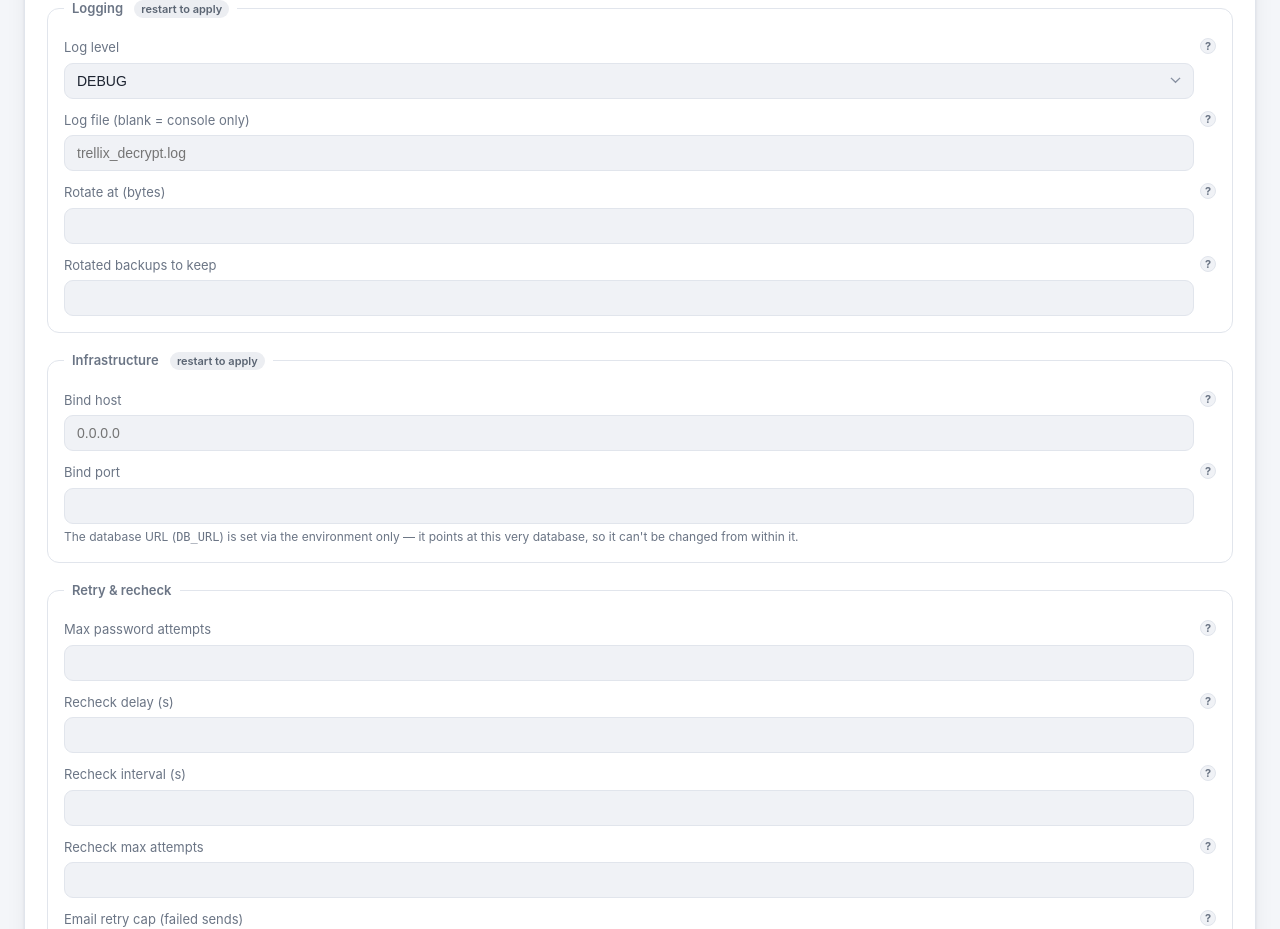
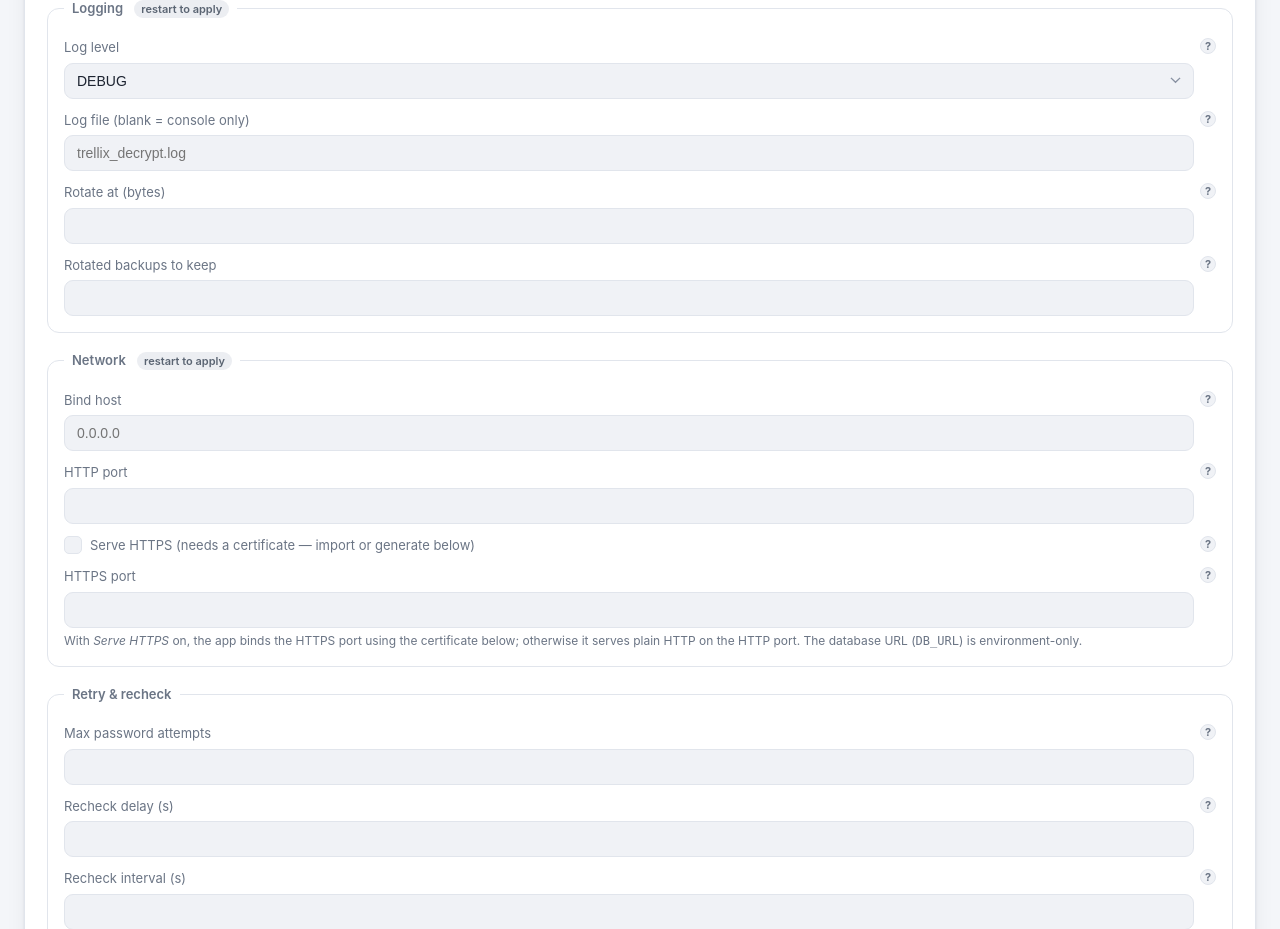
Before and after one commit to HazLab/TrellixEXAttachmentDecrypt, a FastAPI app: template trellix_decrypt/templates/settings.html in a window 1280 px wide. Shown: the part 3108-4037 px from the top of the page. Run offline with FastAPI, Linux system fonts and the light colour scheme; the template is opened without the code that fills it, so the values that code supplies are empty; parts of the project's set-up code (start-up, migrations or seed data) failed here and were passed over.

Commit message:
feat: HTTP/HTTPS toggle in Settings with a port for each
- Config HTTPS_ENABLED + HTTPS_PORT (HTTP stays WEB_PORT). tls.serving() returns the
  (scheme, port, ssl) to bind: HTTPS on https_port when enabled + a cert exists, else HTTP
  on web_port (also the clean fallback if HTTPS is on without a cert — logged).
- Settings 'Network' fieldset: Serve-HTTPS checkbox + HTTP/HTTPS ports (themed, restart-
  flagged; ? tooltips). Docker healthcheck now follows HTTPS_ENABLED/HTTPS_PORT.
- Tests for serving() combinations. Verified live: HTTPS on the HTTPS port; fallback to HTTP.

```diff
--- a/trellix_decrypt/config.py
+++ b/trellix_decrypt/config.py
@@ -75,6 +75,10 @@ class Settings(BaseSettings):
     # standalone/internal host or testing). Untrusted — browsers warn; enable EX's SSL
     # Verify off for the webhook, or use a real cert/proxy. Off by default.
     tls_self_signed: bool = False
+    # Serve HTTPS (needs a cert — imported or self-signed) on https_port; otherwise serve
+    # plain HTTP on web_port. Restart to apply.
+    https_enabled: bool = False
+    https_port: int = 8443
 
     # --- Webhook auth (EX HTTP notification posts here using Basic auth) ---
     webhook_username: str = ""
--- a/trellix_decrypt/settings_store.py
+++ b/trellix_decrypt/settings_store.py
@@ -36,7 +36,7 @@ EDITABLE = (
     # Infrastructure — persisted, applied on restart (see RESTART_REQUIRED). Note:
     # db_url is deliberately NOT here — it points at this very database, so it can't
     # round-trip through it; set it via the environment only.
-    "web_host", "web_port",
+    "web_host", "web_port", "https_enabled", "https_port",
     "log_level", "log_file", "log_file_max_bytes", "log_file_backups",
 )
 SECRET_KEYS = frozenset({"ex_password", "smtp_password", "ex_client_token", "webhook_password",
@@ -45,7 +45,7 @@ LIST_KEYS = frozenset({"trigger_malware_names", "webhook_ip_allowlist"})
 #: Editable, but the running process only picks these up on restart (bind host/port,
 #: DB engine, logging handlers, and rate-limiter windows are wired once at startup).
 RESTART_REQUIRED = frozenset({
-    "web_host", "web_port",
+    "web_host", "web_port", "https_enabled", "https_port",
     "log_level", "log_file", "log_file_max_bytes", "log_file_backups",
     "login_rate_limit", "login_rate_window", "form_rate_limit", "form_rate_window",
 })
--- a/trellix_decrypt/static/settings.js
+++ b/trellix_decrypt/static/settings.js
@@ -14,8 +14,8 @@ form.querySelectorAll(".rm").forEach((pill) => {
 });
 
 // Per-field help: a "?" with a hover/focus tooltip explaining each option.
-const RESTART = new Set(["web_host", "web_port", "log_level", "log_file", "log_file_max_bytes",
-  "log_file_backups", "login_rate_limit", "login_rate_window", "form_rate_limit", "form_rate_window"]);
+const RESTART = new Set(["web_host", "web_port", "https_enabled", "https_port", "log_level", "log_file",
+  "log_file_max_bytes", "log_file_backups", "login_rate_limit", "login_rate_window", "form_rate_limit", "form_rate_window"]);
 const HELP = {
   ui_password: "Password for signing in to this dashboard. Required — setting it for the first time ends setup mode.",
   ex_base_url: "Base URL of the Trellix EX appliance, e.g. https://ex.example.com.",
@@ -64,7 +64,9 @@ const HELP = {
   trust_forwarded_for: "Trust X-Forwarded-For for the client IP. Enable only behind a trusted reverse proxy (otherwise spoofable).",
   max_request_bytes: "Reject webhook/form request bodies larger than this many bytes (DoS guard).",
   web_host: "Network interface the server binds to (0.0.0.0 = all).",
-  web_port: "Port the server listens on. In Docker set the WEB_PORT env var instead, so the mapping/healthcheck stay in sync.",
+  web_port: "Port the server listens on for plain HTTP. In Docker set WEB_PORT via env so the mapping/healthcheck stay in sync.",
+  https_enabled: "Serve HTTPS (needs a certificate, imported or self-signed) on the HTTPS port; otherwise plain HTTP on the HTTP port.",
+  https_port: "Port the server listens on when HTTPS is enabled (e.g. 8443).",
   log_level: "Logging verbosity: DEBUG, INFO, WARNING, or ERROR.",
   log_file: "File to write logs to (blank = console only).",
   log_file_max_bytes: "Rotate the log file when it reaches this size (bytes).",
--- a/trellix_decrypt/templates/settings.html
+++ b/trellix_decrypt/templates/settings.html
@@ -105,11 +105,13 @@
   </fieldset>
 
   <fieldset>
-    <legend>Infrastructure <span class="tag">restart to apply</span></legend>
+    <legend>Network <span class="tag">restart to apply</span></legend>
     <label>Bind host<input name="web_host" placeholder="0.0.0.0"></label>
-    <label>Bind port<input name="web_port" type="number"></label>
-    <p class="hint">The database URL (<code>DB_URL</code>) is set via the environment only — it points at this
-      very database, so it can't be changed from within it.</p>
+    <label>HTTP port<input name="web_port" type="number"></label>
+    <label class="check"><input name="https_enabled" type="checkbox"> Serve HTTPS (needs a certificate — import or generate below)</label>
+    <label>HTTPS port<input name="https_port" type="number"></label>
+    <p class="hint">With <em>Serve HTTPS</em> on, the app binds the HTTPS port using the certificate below; otherwise
+      it serves plain HTTP on the HTTP port. The database URL (<code>DB_URL</code>) is environment-only.</p>
   </fieldset>
 
   <fieldset>
--- a/trellix_decrypt/tls.py
+++ b/trellix_decrypt/tls.py
@@ -47,6 +47,21 @@ def active_paths(settings) -> tuple[str | None, str | None]:
     if cert.exists() and key.exists():
         return str(cert), str(key)
     return None, None
+
+
+def serving(settings) -> tuple[str, int, dict]:
+    """How the server should bind: (scheme, port, uvicorn-ssl-kwargs).
+
+    HTTPS when ``https_enabled`` and a cert is available → ``https_port``; otherwise plain
+    HTTP on ``web_port`` (also the fallback if HTTPS is requested without a cert)."""
+    if settings.https_enabled:
+        cert, key = active_paths(settings)
+        if cert and key:
+            ssl = {"ssl_certfile": cert, "ssl_keyfile": key}
+            if settings.tls_key_password:
+                ssl["ssl_keyfile_password"] = settings.tls_key_password
+            return "https", settings.https_port, ssl
+    return "http", settings.web_port, {}
 
 
 def _write(settings, cert_pem: bytes, key_pem: bytes) -> None:
```
Also changed, not shown: tests/test_tls.py (+30 -0 lines), trellix_decrypt/__main__.py (+3 -8 lines), trellix_decrypt/app.py (+8 -6 lines), 2 other files.
